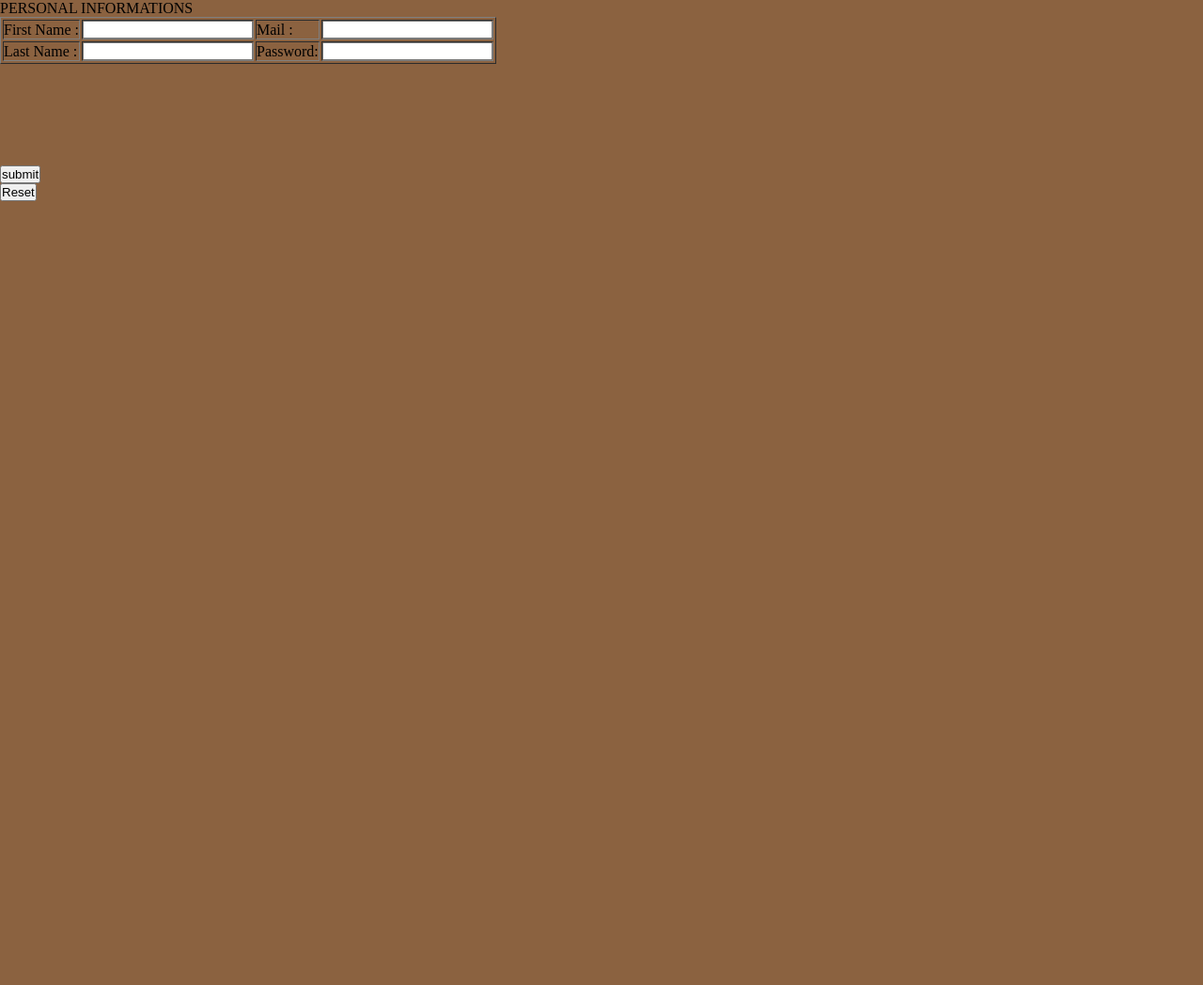
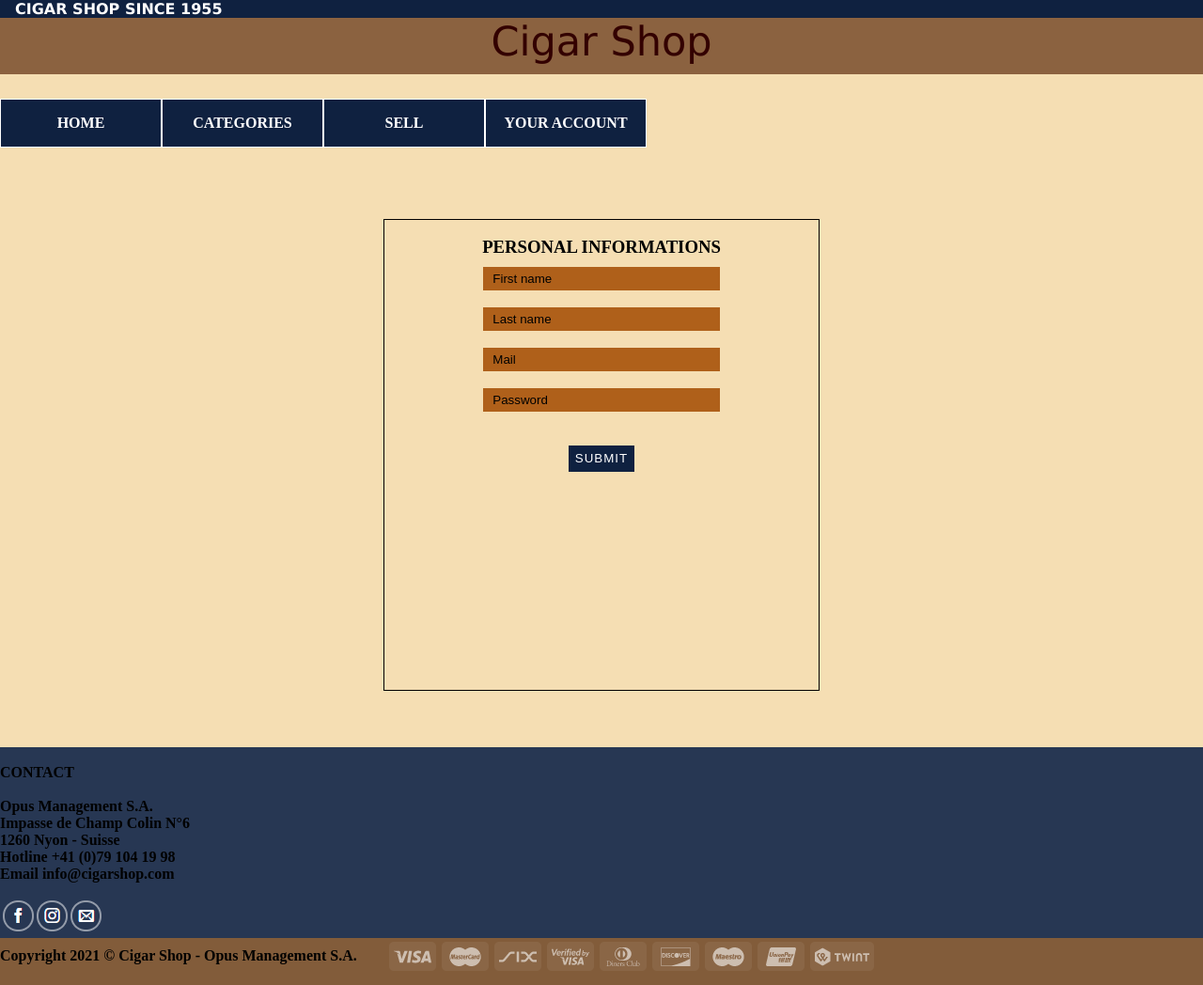
Before and after one commit to LPuszynski/Ebay, a PHP site: page /GitHub/sellerRegister.php in a window 1280 px wide. Shown: the whole page at 94% size. Before the commit the page ends 214 px from the top, so only its background shows below. Run offline with PHP 8.4, Linux system fonts and the light colour scheme.

Commit message:
Css sur page SellerRegister + Ajout sellerRegister.css
ta catpé

```diff
--- /dev/null
+++ b/sellerRegister.css
@@ -0,0 +1,221 @@
+body {
+    background-color: wheat;
+}
+
+form {
+    background-color: wheat;
+    justify-content: left;
+    width: 36.15%;
+    min-height: 500px;
+    border: 1px solid black;
+    margin-bottom: 60px;
+    margin-top: 40px;
+}
+
+section {
+    width: 100%;
+    display: flex;
+    align-items: center !important;
+    flex-direction: column;
+    /*background-color:red;*/
+}
+
+
+
+form h3 {
+    margin-bottom: 10px;
+}
+
+input {
+    border: none;
+    background-color: #AF601A;
+}
+
+::placeholder {
+    color: black;
+}
+
+#Register_form {
+    width: 100%;
+    display: flex;
+    flex-direction: column;
+    align-items: center;
+}
+
+#VisaMethod {
+    width: 100%;
+    display: flex;
+    align-items: center;
+    flex-direction: column;
+}
+
+.infos {
+    width: 50%;
+    padding: 5px 10px;
+}
+
+.bouton {
+    color: white;
+    background-color: rgb(15,33,64);
+    margin-bottom: 20px;
+    width: 15%;
+    height: 28px;
+    letter-spacing: 1px;
+}
+
+
+
+#tlois {
+    width: 100%;
+    background-color: rgb(15,33,64);
+    font-weight: bolder;
+    color: white;
+    font-family: Verdana;
+    display: flex;
+    justify-content: space-between;
+}
+
+a.admin {
+    margin-right: 10px;
+}
+
+
+#Connect {
+    background-color: rgb(15,33,64);
+    border: none;
+    color: white;
+    font-weight: bolder;
+    font-family: Verdana;
+}
+
+#title {
+    color: #330000;
+    background-color: #8b6240 !important;
+    width: 100%;
+    height: 60px;
+    font-family: Verdana;
+    text-align: center;
+    margin-left: 0%;
+    font-size: 43px;
+}
+
+a {
+    text-decoration: none !important;
+    color: white !important;
+}
+
+#Categories {
+    background-color: #ccaa66;
+    /*color:#7e3300;*/
+    width: 100%;
+    font-family: Verdana;
+    margin-left: 0%;
+    font-size: 30px;
+}
+
+#cba {
+    background-color: white;
+    width: 100%;
+}
+
+#abc {
+    background-color: white;
+    width: 60%;
+    margin-left: 20%;
+}
+
+
+
+.images {
+    height: 600px;
+    /*width: 800px;*/
+    width: 100%;
+    /*margin-left:30%;*/
+}
+
+
+#bottom {
+    background-color: rgb(39,55,83);
+    font-weight: bolder;
+}
+
+#credits {
+    font-weight: bolder;
+    display: flex;
+    align-items: flex-start;
+    background-color: #825c3a;
+    width: 100%;
+    height: 50px;
+}
+
+#copyright {
+    padding-top: 10px;
+}
+
+#payments {
+    padding-left: 30px;
+}
+
+#signInSeller {
+    color: blue;
+}
+
+* {
+    margin: 0;
+    padding: 0;
+}
+
+
+
+.wrapper {
+    width: 100%;
+    /* margin-left: 0px;*/
+    display: flex;
+}
+
+    .wrapper .fas {
+        font-size: 40px;
+        margin-top: -20%;
+        margin-left: 70%;
+        color: rgb(15,33,64);
+    }
+
+    .wrapper ul {
+        list-style: none;
+        margin-top: 2%;
+        float: left;
+    }
+
+        .wrapper ul li {
+            background: rgb(15,33,64);
+            width: 170px;
+            border: 1px solid #fff;
+            height: 50px;
+            line-height: 50px;
+            text-align: center;
+            float: left;
+            color: #fff;
+            font-size: 16px;
+            position: relative;
+            font-family: poppins;
+            text-transform: uppercase;
+            font-weight: bold;
+        }
+
+            .wrapper ul li:hover {
+                background: crimson;
+            }
+
+        .wrapper ul ul {
+            display: none;
+        }
+
+        .wrapper ul li:hover > ul {
+            display: block;
+        }
+
+        .wrapper ul ul ul {
+            margin-left: 170px;
+            top: 0;
+            position: absolute;
+        }
--- a/sellerRegister.php
+++ b/sellerRegister.php
@@ -3,7 +3,7 @@
 <html lang="en">
 <head>
 <link rel="icon" type="image/png" href="icon.png"/>
-<link rel="stylesheet" href="index.css">
+<link rel="stylesheet" href="sellerRegister.css">
 
 
 
@@ -18,6 +18,29 @@
 </head>
 
 <body>
+
+<div id="tlois">
+	 &emsp;CIGAR SHOP SINCE 1955
+
+</div>
+
+
+<div id="title">
+	Cigar Shop
+</div>
+
+<section>
+<div class="wrapper">
+    <ul>
+	<li><a href="index.php">Home</li>
+<li> Categories
+            <ul>
+<li><a href="cigars.php">Cigars</a></li>
+<li><a href="">Accessories</li></li>
+</ul><li> <a href="sellObject.php">Sell </a></li>
+<li><a href="">Your account </a></li></ul>
+<a href="cart.php"><i class="fas fa-shopping-cart"></i></a>
+</div><br><br>
 
 <?php
 $profilFound = 0;
@@ -59,36 +82,47 @@ $profilFound = 2;
 ?>
 
 
+
 <form name = "inputForm" action = "" method = "post">
-		<legend>PERSONAL INFORMATIONS</legend>
-			<table border="1">
-			<tr>
-			<td>	First Name : </td>
-			<td>	<input type="text" id="firstname" name="firstname"> </td>
-
-				<td>Mail :</td>
-				<td><input type="text" id="mail" name="mail"> </td>
-	</tr>
-	<tr>
-		<td>Last Name :</td>
-			<td>	<input type="text" id="lastname" name="lastname"></td>
-
-			<td>Password:</td>
-
-			<td>	<input type="password" id="password" name="password"> </td>
-	      </td>
-			</tr>
-			</table>
+	<div id="Register_form">
+	<br>
+	<h3>PERSONAL INFORMATIONS</h3>
 
 
-			<br> <br><br> <br><br> <br>
-			<input type = "submit"  value = "submit" name = "submit"/>
-</form>
+				<input type="text" class="infos" id="firstname" name="firstname" placeholder="First name"> <br>
+				<input type="text" class="infos" id="lastname" name="lastname" placeholder="Last name"><br>
+
+				<input type="text"  class="infos" id="mail" name="mail" placeholder="Mail"> <br>
+
+				<input type="password" class="infos" id="password" name="password" placeholder="Password"> <br>
+
+
+			<br>
+			<input type = "submit" class="bouton"  value = "SUBMIT" name = "submit"/>
 
 
 
-			<button onclick="reset()">Reset</button>
+	</div>
 
+</form></section>
+
+
+<div id="bottom">
+ <br>CONTACT<br><br>
+ Opus Management S.A.<br>
+Impasse de Champ Colin N°6<br>
+1260 Nyon - Suisse <br>
+Hotline +41 (0)79 104 19 98<br>
+Email info@cigarshop.com <br>
+<br>
+<span id="social"> <img src="socialnetwork.png"></span>
+
+</div>
+
+<div id="credits">
+<div id="copyright">Copyright 2021 © Cigar Shop - Opus Management S.A.</div>
+<span id="payments"> <img src="payments.png"></span>
+</div>
 
 
  </body>
```
